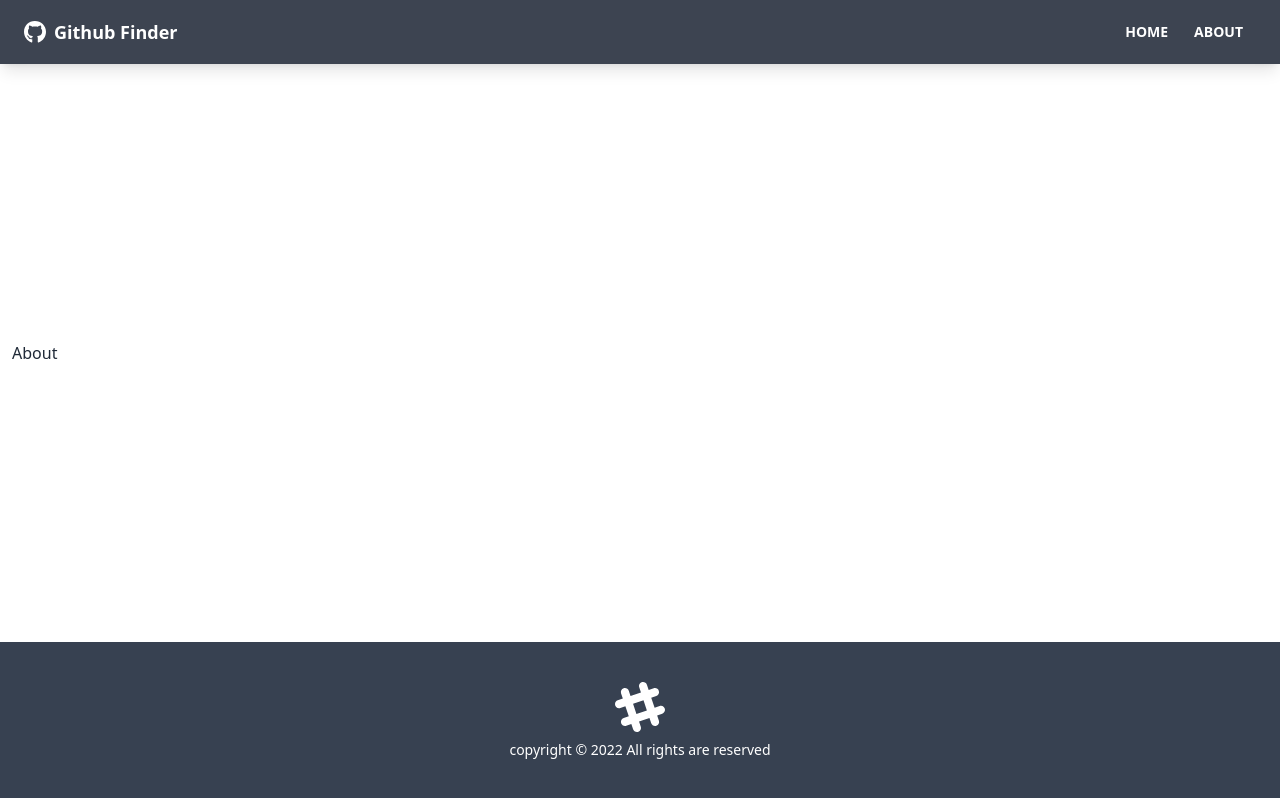
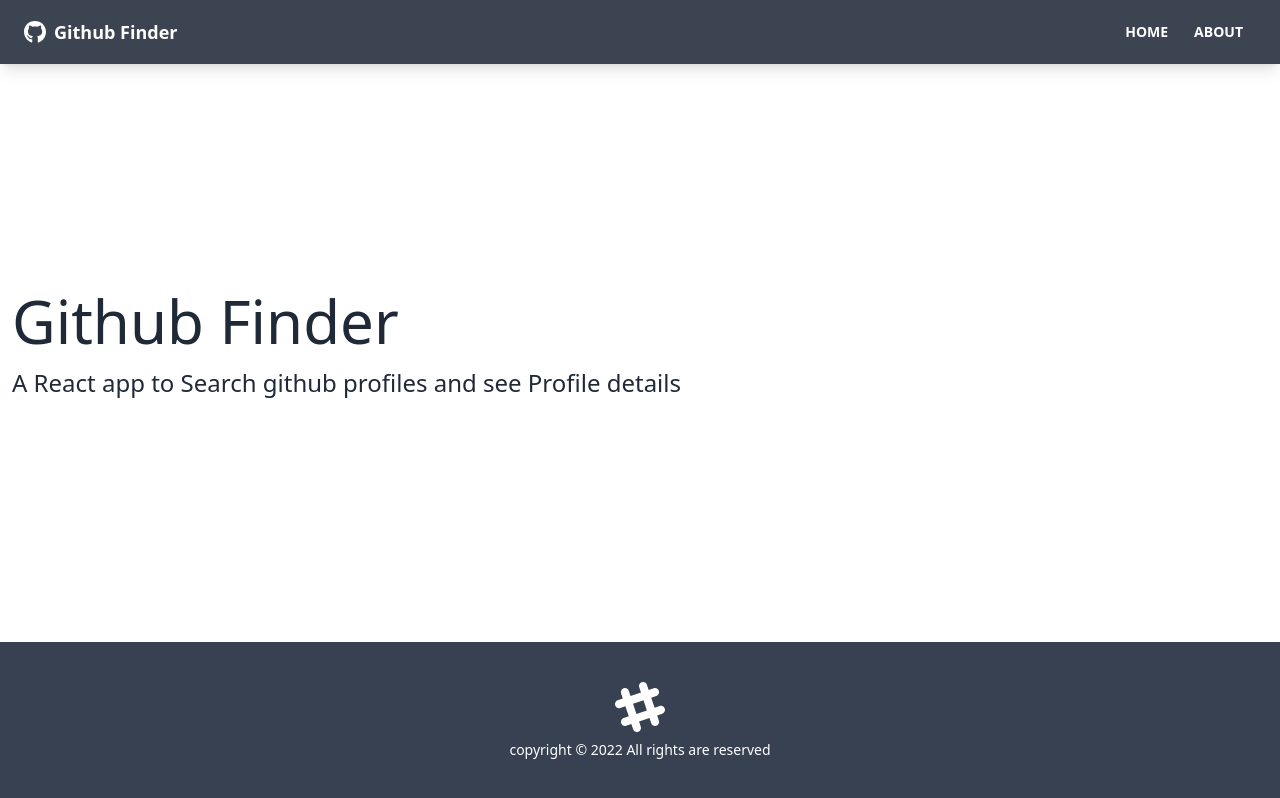
Before and after one commit to haamid10/Github-finder, a React (Create React App) app: page /about in a window 1280 px wide. Built offline with nearby package versions, Linux system fonts and the light colour scheme.

Commit message:
aded Page folder and some links

```diff
--- a/src/components/pages/About.jsx
+++ b/src/components/pages/About.jsx
@@ -2,7 +2,14 @@ import React from 'react'
 
 const About = () => {
   return (
-    <div>About</div>
+    <div>
+        <h1 className="text-6xl mb-4">
+          Github Finder
+        </h1>
+        <p className="mb-4 text-2xl font-light">
+          A React app to Search github profiles and see Profile details
+        </p>
+    </div>
   )
 }
 
--- a/src/components/pages/Home.jsx
+++ b/src/components/pages/Home.jsx
@@ -2,7 +2,11 @@ import React from 'react'
 
 const Home = () => {
   return (
-    <div>Home</div>
+    <div>
+      <h1 className="text-6xl">
+        Welcome
+      </h1>
+      </div>
   )
 }
 
```
